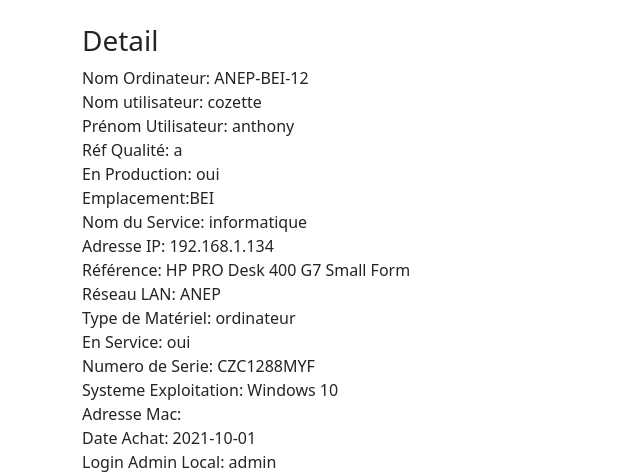
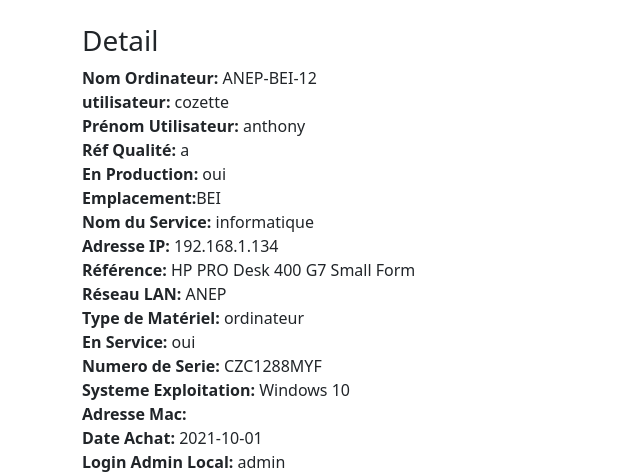
Before and after one commit to anthonycozette/anep, a PHP site: page /detail.php?id=1 in a window 1280 px wide. Shown: the top 474 px of the page, without its empty margins (0-640 px from the left). Run offline with PHP 8.4, Linux system fonts and the light colour scheme; data comes from the database, SQL or seed files in the repository.

Commit message:
mise a jour css3

```diff
--- a/crud/detail.php
+++ b/crud/detail.php
@@ -44,83 +44,83 @@ if (null == $id) {
             <div class="form-horizontal">
 
                 <div class="control-group">
-                    <label class="control-label">Nom Ordinateur: <?php echo $data['nom_ordinateur']; ?></label>
+                    <label class="control-label"> <strong>Nom Ordinateur:</strong> <?php echo $data['nom_ordinateur']; ?></label>
                 </div>
 
                 <div class="control-group">
-                    <label class="control-label">Nom utilisateur: <?php echo $data['nom_utilisateur']; ?></label>
+                    <label class="control-label"><strong>utilisateur:</strong> <?php echo $data['nom_utilisateur']; ?></label>
                 </div>
 
                 <div class="control-group">
-                    <label class="control-label">Prénom Utilisateur: <?php echo $data['prenom_utilisateur']; ?></label>
+                    <label class="control-label"><strong>Prénom Utilisateur:</strong> <?php echo $data['prenom_utilisateur']; ?></label>
                 </div>
 
                 <div class="control-group">
-                    <label class="control-label">Réf Qualité: <?php echo $data['ref_qualite']; ?></label>
+                    <label class="control-label"><strong>Réf Qualité:</strong> <?php echo $data['ref_qualite']; ?></label>
                 </div>
 
                 <div class="control-group">
-                    <label class="control-label">En Production: <?php echo $data['production']; ?></label>
+                    <label class="control-label"><strong>En Production:</strong> <?php echo $data['production']; ?></label>
                 </div>
 
                 <div class="control-group">
-                    <label class="control-label">Emplacement:<?php echo $data['emplacement']; ?></label>
+                    <label class="control-label"><strong>Emplacement:</strong><?php echo $data['emplacement']; ?></label>
                 </div>
 
                 <div class="control-group">
-                    <label class="control-label">Nom du Service: <?php echo $data['services']; ?></label>
+                    <label class="control-label"><strong>Nom du Service:</strong> <?php echo $data['services']; ?></label>
                 </div>
 
                 <div class="control-group">
-                    <label class="control-label">Adresse IP: <?php echo $data['adresse_ip']; ?></label>
+                    <label class="control-label"><strong>Adresse IP:</strong> <?php echo $data['adresse_ip']; ?></label>
                 </div>
 
                 <div class="control-group">
-                    <label class="control-label">Référence: <?php echo $data['reference']; ?></label>
+                    <label class="control-label"><strong>Référence:</strong> <?php echo $data['reference']; ?></label>
                 </div>
 
                 <div class="control-group">
-                    <label class="control-label">Réseau LAN: <?php echo $data['lan_reseau']; ?></label>
+                    <label class="control-label"><strong>Réseau LAN:</strong> <?php echo $data['lan_reseau']; ?></label>
                 </div>
 
                 <div class="control-group">
-                    <label class="control-label">Type de Matériel: <?php echo $data['type_materiel']; ?></label>
+                    <label class="control-label"><strong>Type de Matériel:</strong> <?php echo $data['type_materiel']; ?></label>
                 </div>
 
                 <div class="control-group">
-                    <label class="control-label">En Service: <?php echo $data['en_service']; ?></label>
+                    <label class="control-label"><strong>En Service:</strong> <?php echo $data['en_service']; ?></label>
                 </div>
 
                 <div class="control-group">
-                    <label class="control-label">Numero de Serie: <?php echo $data['numero_serie']; ?></label>
+                    <label class="control-label"><strong>Numero de Serie:</strong> <?php echo $data['numero_serie']; ?></label>
                 </div>
 
                 <div class="control-group">
-                    <label class="control-label">Systeme Exploitation: <?php echo $data['systeme_exploitation']; ?></label>
+                    <label class="control-label"><strong>Systeme Exploitation:</strong> <?php echo $data['systeme_exploitation']; ?></label>
                 </div>
 
                 <div class="control-group">
-                    <label class="control-label">Adresse Mac: <?php echo $data['mac_adresse']; ?></label>
+                    <label class="control-label"><strong>Adresse Mac:</strong> <?php echo $data['mac_adresse']; ?></label>
                 </div>
 
                 <div class="control-group">
-                    <label class="control-label">Date Achat: <?php echo $data['date_achat']; ?></label>
+                    <label class="control-label"><strong>Date Achat:</strong> <?php echo $data['date_achat']; ?></label>
                 </div>
 
                 <div class="control-group">
-                    <label class="control-label">Login Admin Local: <?php echo $data['login_admin_local']; ?></label>
+                    <label class="control-label"><strong>Login Admin Local:</strong> <?php echo $data['login_admin_local']; ?></label>
                 </div>
 
                 <div class="control-group">
-                    <label class="control-label">Login Admin Domaine: <?php echo $data['login_admin_boissy']; ?></label>
+                    <label class="control-label"><strong>Login Admin Domaine:</strong> <?php echo $data['login_admin_boissy']; ?></label>
                 </div>
 
                 <div class="control-group">
-                    <label class="control-label">Login Utilisateur: <?php echo $data['user_login']; ?></label>
+                    <label class="control-label"><strong>Login Utilisateur:</strong> <?php echo $data['user_login']; ?></label>
                 </div>
 
                 <div class="control-group">
-                    <label class="control-label">VPN: <?php echo $data['vpn']; ?></label>
+                    <label class="control-label"><strong>VPN:</strong> <?php echo $data['vpn']; ?></label>
                 </div>
 
                 <div class="form-actions mt-3">
```
